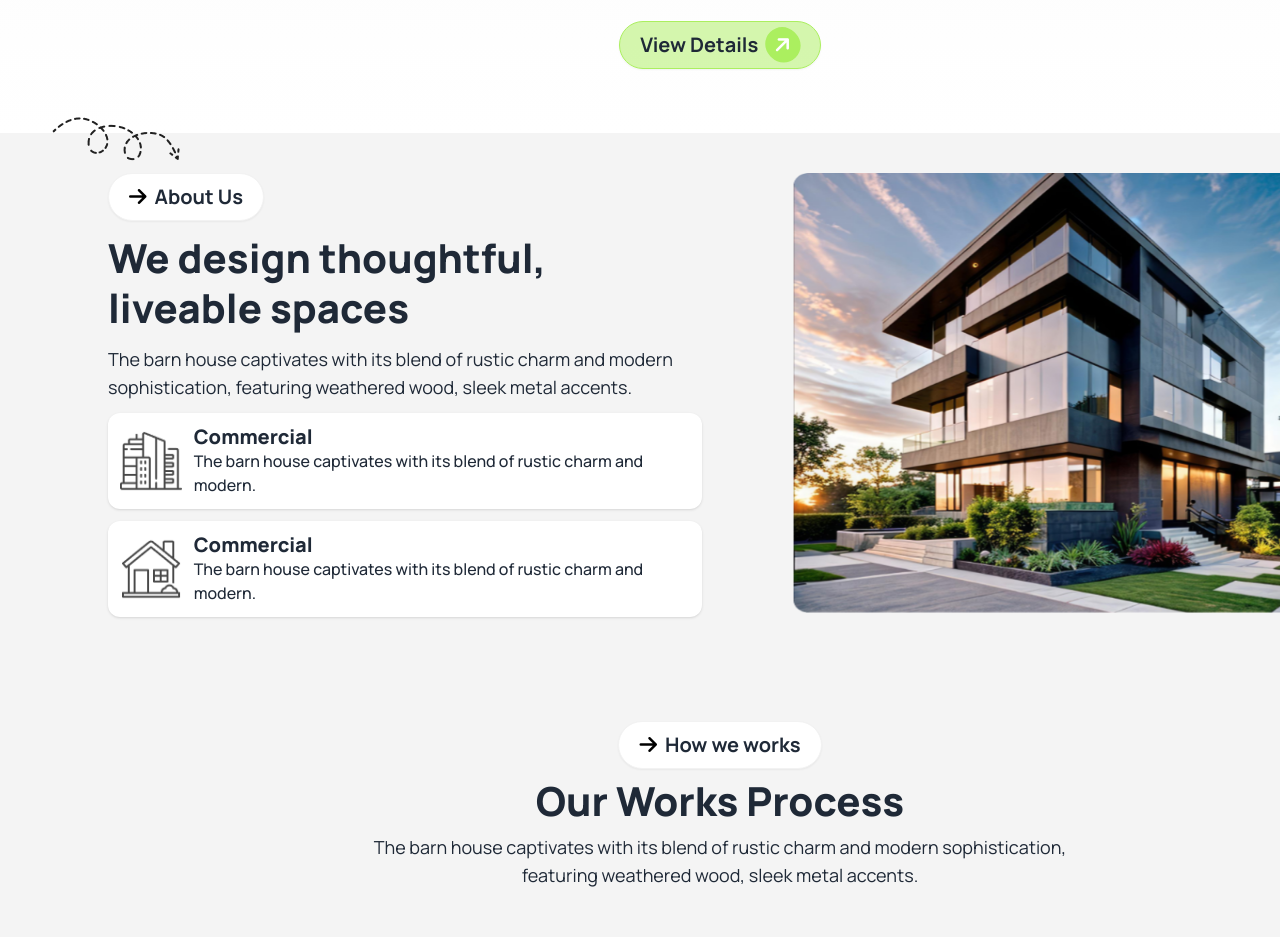
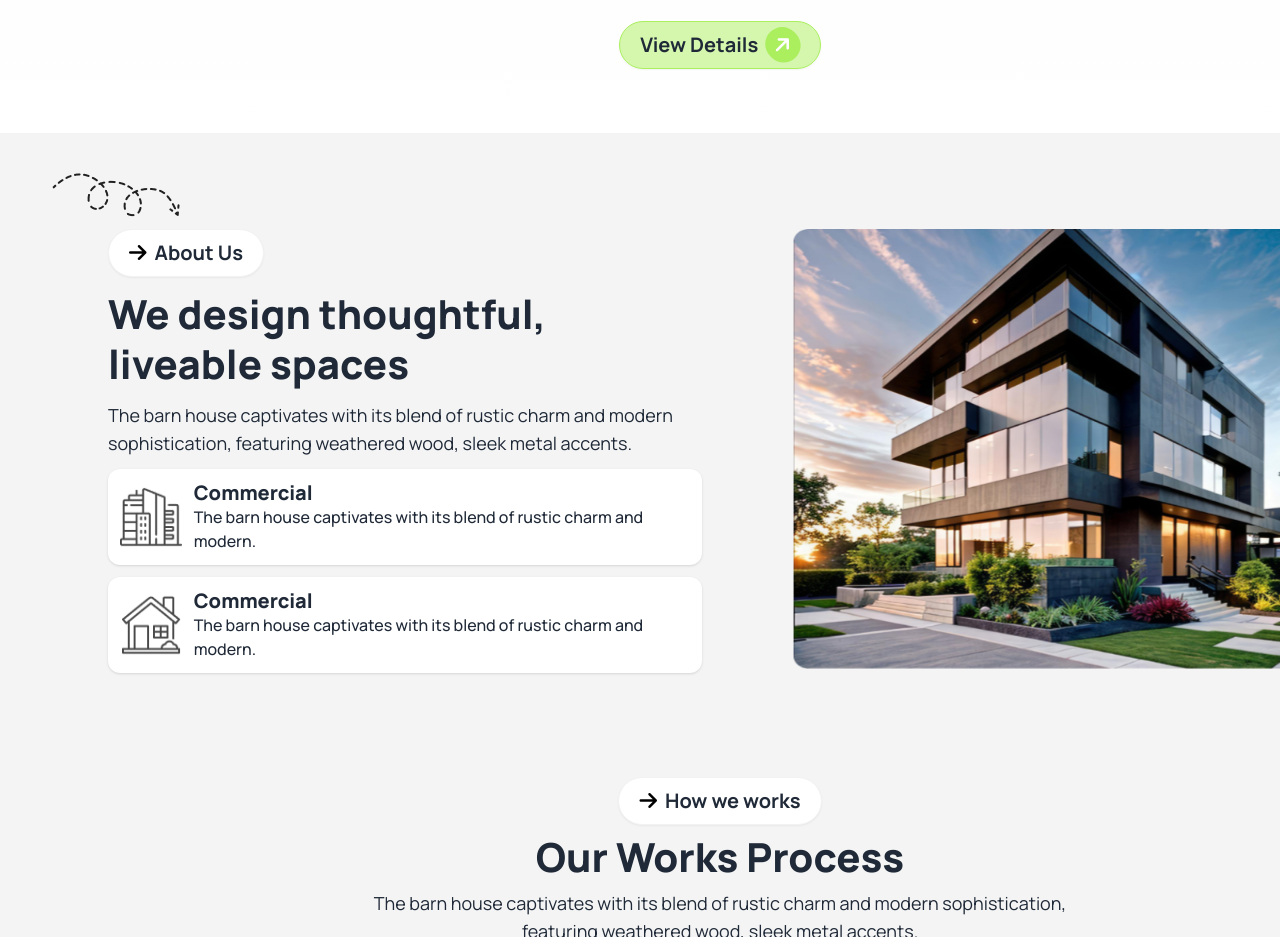
Before and after one commit to AbuNayem119/Rinterio-web-design, a plain HTML site: page index.html in a window 1280 px wide. Shown: the part 781-1718 px from the top of the page. Drawn offline with nearby package versions, Linux system fonts and the light colour scheme.

Commit message:
Some issue fix again

```diff
--- a/index.html
+++ b/index.html
@@ -83,7 +83,7 @@
     </header>
     <main>
       <!-- About us -->
-      <section class="bg-[#F4F4F4] md:pb-16 pb-0 pt-10">
+      <section class="bg-[#F4F4F4] md:pb-16 pb-0 pt-24">
         <div class="w-[85%] mx-auto flex flex-col lg:flex-row gap-9">
           <div class="relative flex flex-col items-start justify-center gap-3 w-full md:w-1/2" >
             <div class="flex flex-col justify-center items-center md:justify-start md:items-start gap-3">
```
